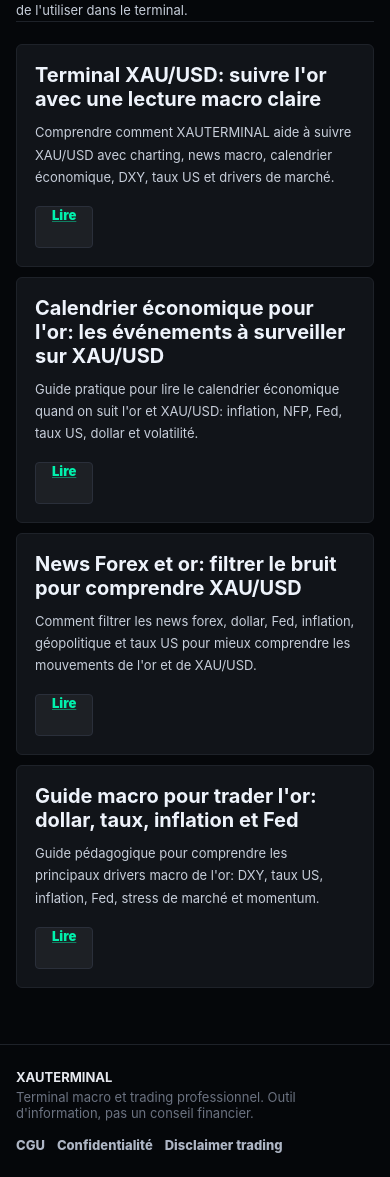
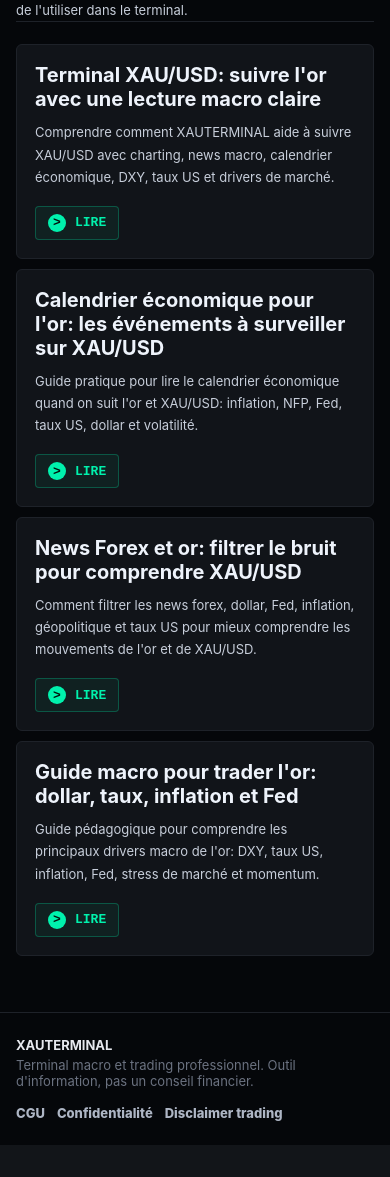
Before and after one commit to datchack/backend, a FastAPI app: page /ressources in a window 390 px wide. Shown: the part 364-1541 px from the top of the page. After the commit the page ends 1509 px from the top, so only its background shows below. Run offline with FastAPI, Linux system fonts and the light colour scheme; parts of the project's set-up code (start-up, migrations or seed data) failed here and were passed over.

Commit message:
Match resource buttons to CTA style

```diff
--- a/app/routers/pages.py
+++ b/app/routers/pages.py
@@ -281,7 +281,7 @@ def resources_page() -> str:
                 <h2><a href="{escape(SEO_CONTENT_PAGES[key]["path"], quote=True)}">{escape(SEO_CONTENT_PAGES[key]["h1"])}</a></h2>
                 <p>{escape(SEO_CONTENT_PAGES[key]["description"])}</p>
             </div>
-            <a class="landing-secondary" href="{escape(SEO_CONTENT_PAGES[key]["path"], quote=True)}">Lire</a>
+            <a class="resource-cta" href="{escape(SEO_CONTENT_PAGES[key]["path"], quote=True)}">Lire</a>
         </article>"""
         for key in RESOURCE_PAGE_ORDER
     )
--- a/static/css/landing.css
+++ b/static/css/landing.css
@@ -451,7 +451,9 @@
     line-height: 1.6;
 }
 
-.resource-row .landing-secondary {
+.resource-row .resource-cta {
+    justify-self: end;
+    margin-top: 0;
     white-space: nowrap;
 }
 
@@ -775,7 +777,8 @@
         grid-template-columns: 1fr;
     }
 
-    .resource-row .landing-secondary {
+    .resource-row .resource-cta {
         width: fit-content;
+        justify-self: start;
     }
 }
```
